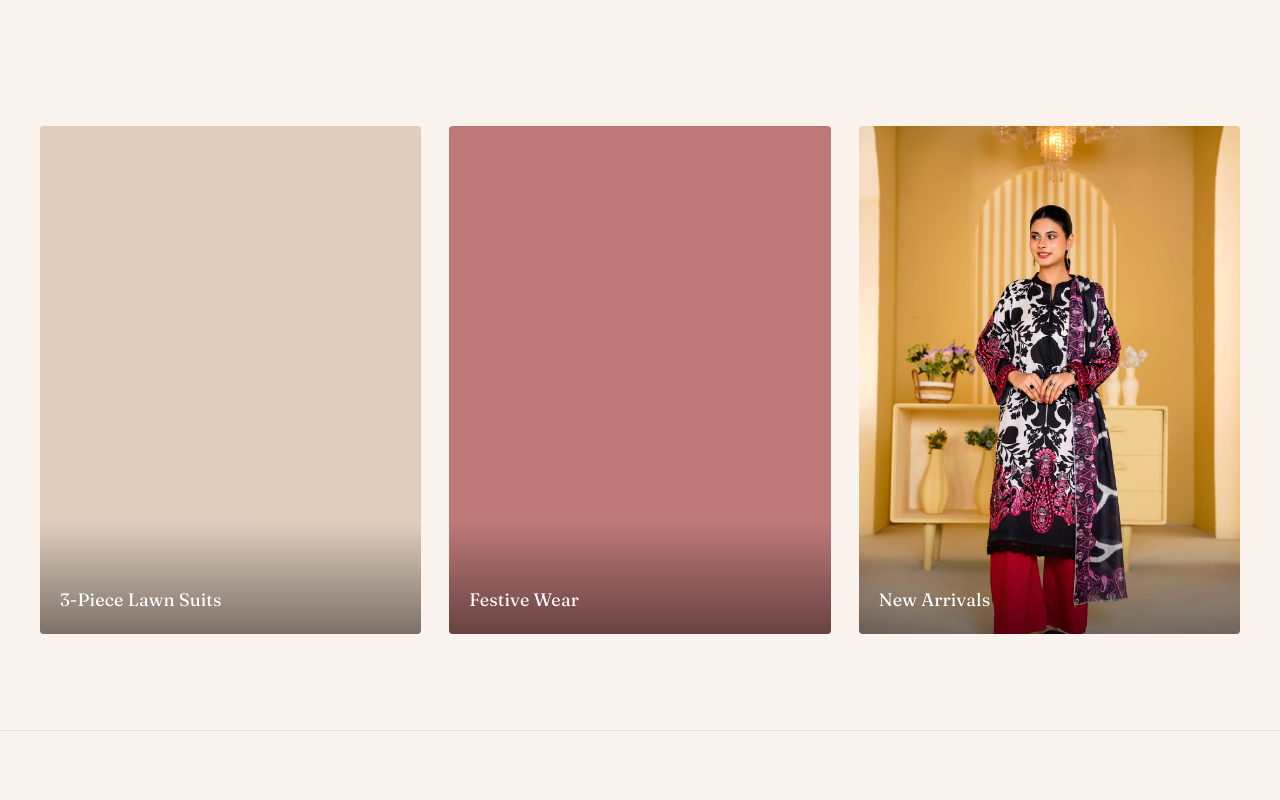
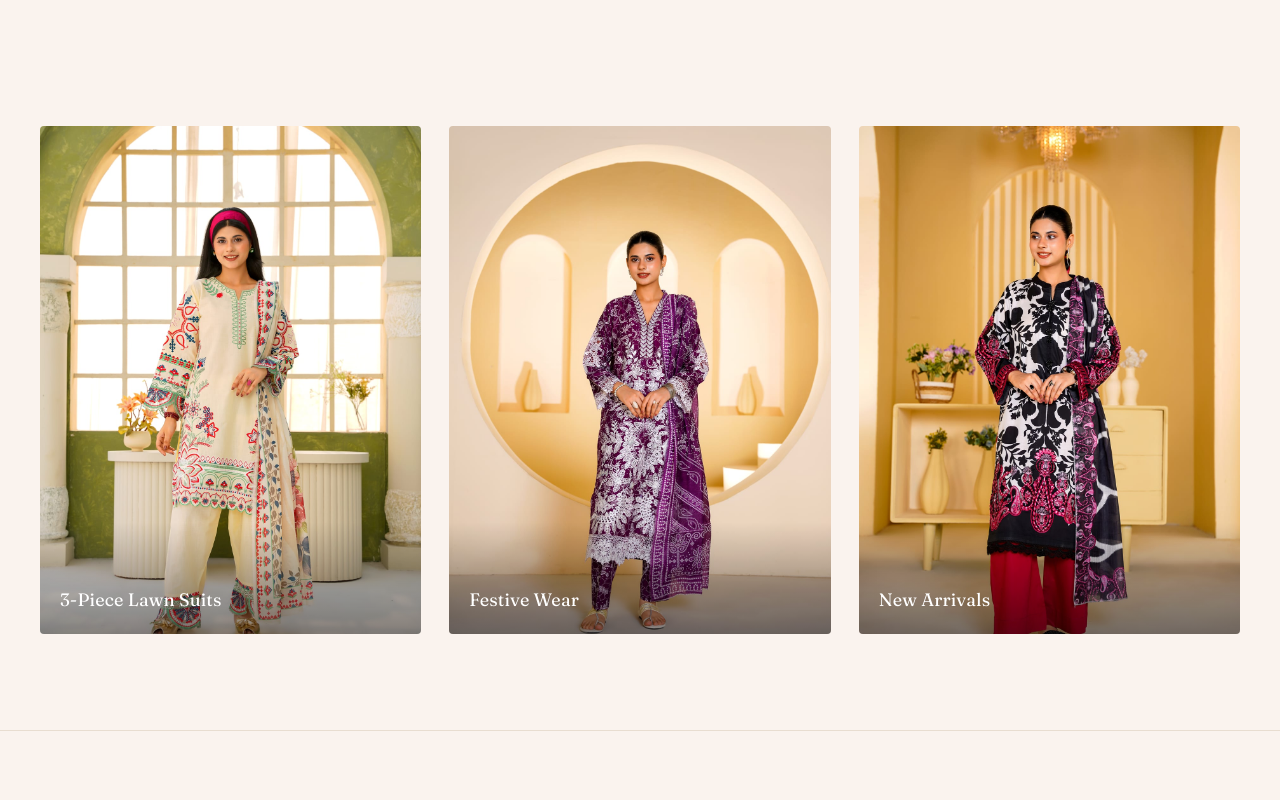
Before and after one commit to zaeemdevmark/Memonaas, a Next.js app: page / in a window 1280 px wide. Shown: the part 1180-1980 px from the top of the page. Built offline with nearby package versions, Linux system fonts and the light colour scheme; no server answers; the database is empty.

Commit message:
Replace blank placeholder photos on the remaining homepage category tiles
3-Piece Lawn Suits and Festive Wear were still using solid-color
placeholder JPEGs left over from the redesign.

```diff
--- a/components/home/CategoryTiles.tsx
+++ b/components/home/CategoryTiles.tsx
@@ -2,8 +2,8 @@ import Image from "next/image";
 import Link from "next/link";
 
 const TILES = [
-  { label: "3-Piece Lawn Suits", href: "/collections/3-piece-suits", image: "/seed/cat-suits.jpg" },
-  { label: "Festive Wear", href: "/collections/festive-wear", image: "/seed/cat-festive.jpg" },
+  { label: "3-Piece Lawn Suits", href: "/collections/3-piece-suits", image: "/images/products/p1-01.jpg" },
+  { label: "Festive Wear", href: "/collections/festive-wear", image: "/images/products/p11-01.jpg" },
   { label: "New Arrivals", href: "/shop", image: "/images/products/p8-01.jpg" },
 ];
 
```
